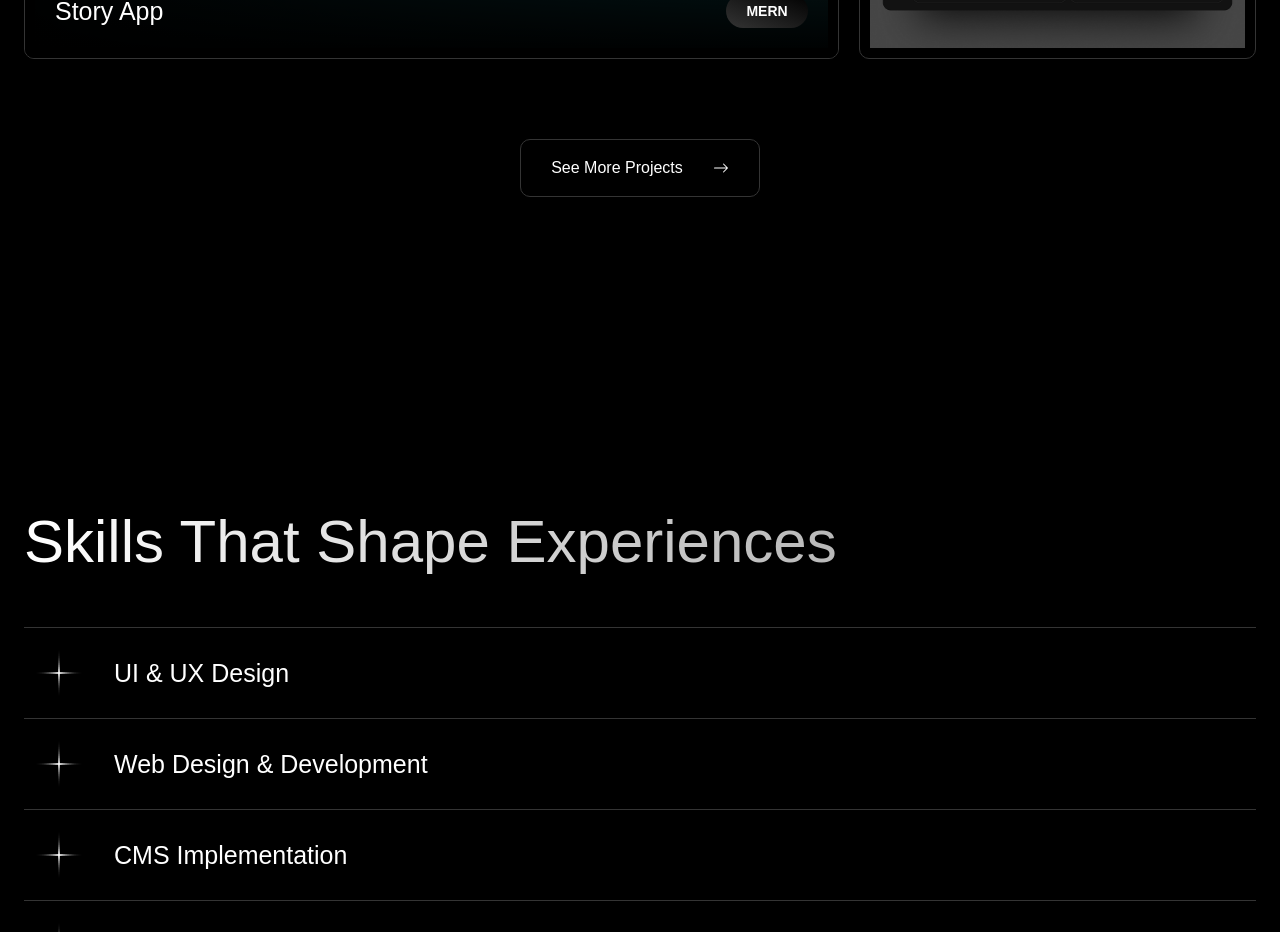
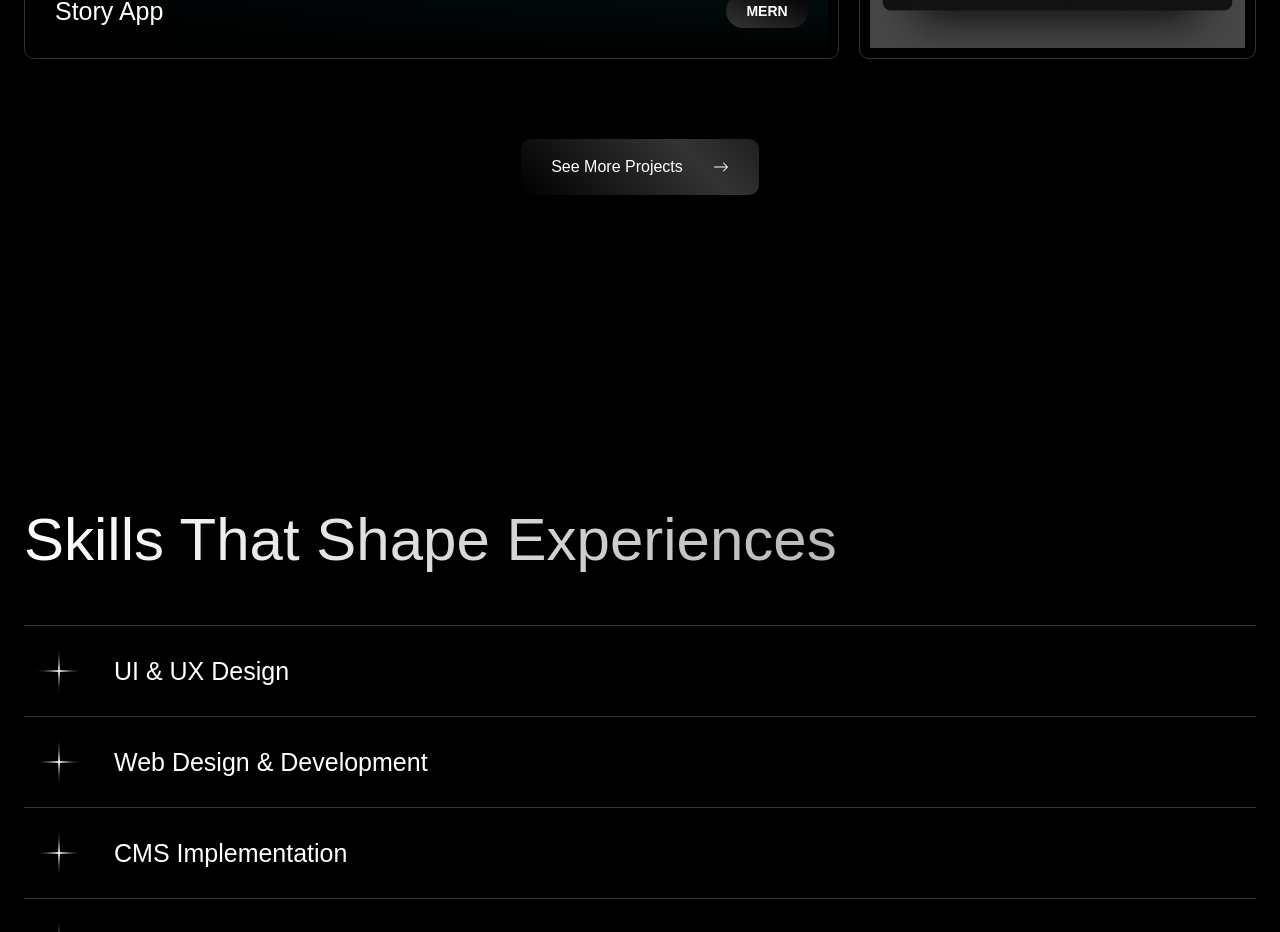
Before and after one commit to rahul-3-real/portfolio-v4, a Next.js app: page / in a window 1280 px wide. Shown: the part 2140-3072 px from the top of the page. Built offline with nearby package versions, Linux system fonts and the light colour scheme; a web font is replaced by a local one.

Commit message:
Updated Button Hover

```diff
--- a/src/static/css/global.css
+++ b/src/static/css/global.css
@@ -114,8 +114,15 @@ p {
   justify-content: space-between;
   gap: 30px;
   padding: 20px 30px;
-  background: transparent;
-  border: 1px solid var(--dark-alt);
+  background: linear-gradient(
+      45deg,
+      var(--dark),
+      var(--dark-alt) 51%,
+      var(--dark)
+    )
+    var(--x, 0) / 150%;
+  border: 0;
+  outline: 0;
   font-size: 16px;
   color: var(--light);
   border-radius: 10px;
@@ -123,8 +130,7 @@ p {
   transition: 0.5s ease all;
 }
 .button:hover {
-  border-radius: 50px;
-  border-color: var(--light-alt);
+  --x: 100%;
 }
 
 /* Accordion */
```
